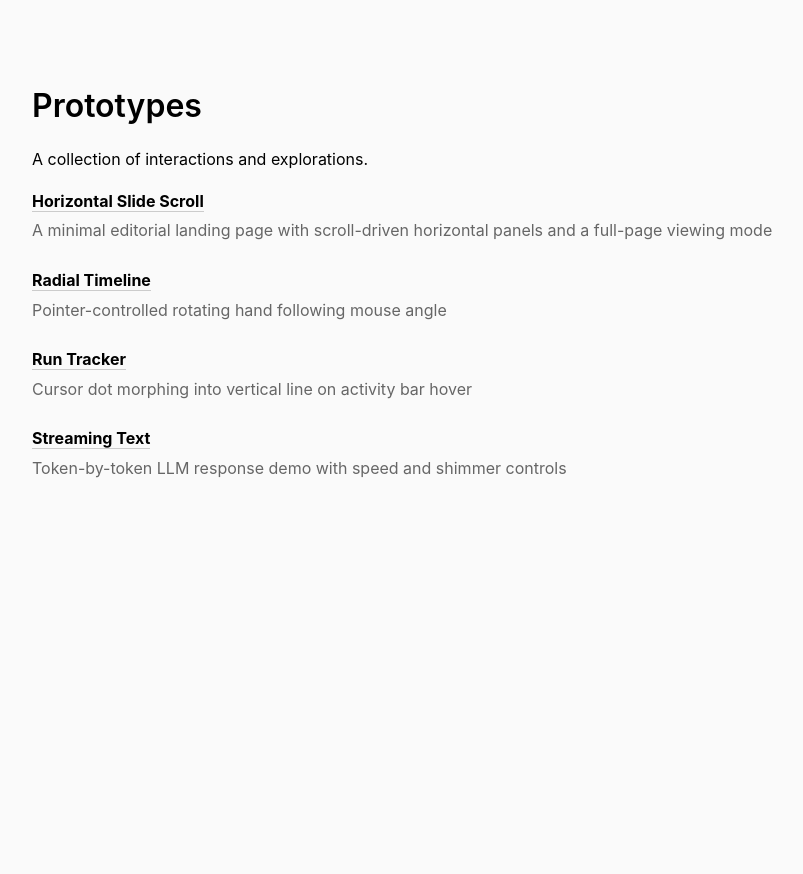
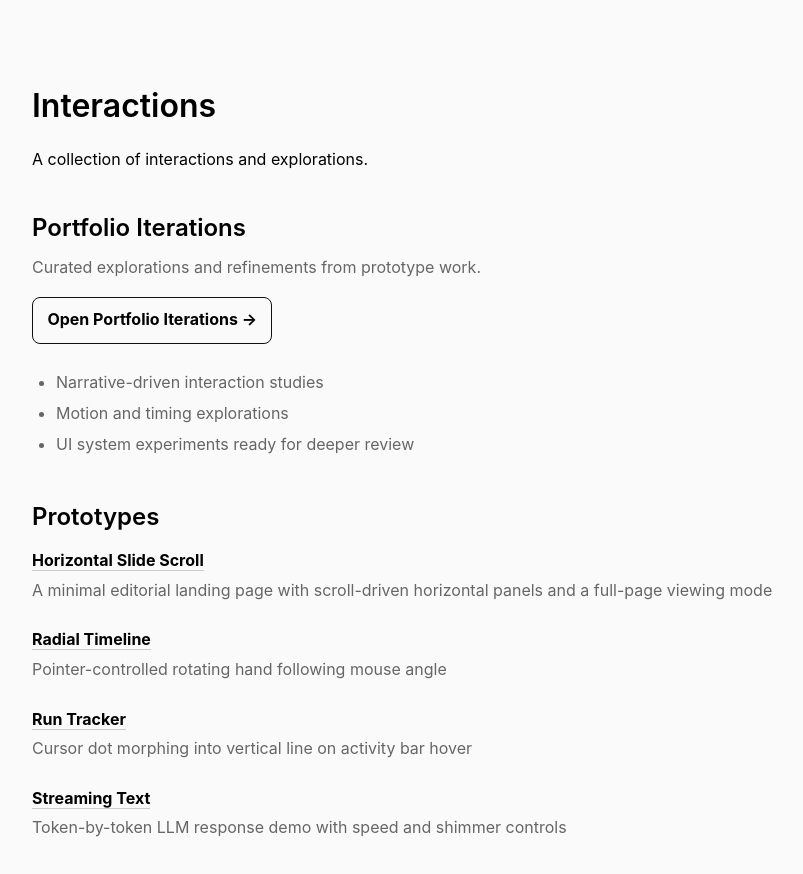
Before and after one commit to AbhinanditS/interactions, a Next.js app: page / in a window 1280 px wide. Shown: the top 874 px of the page, without its empty margins (208-1011 px from the left). Before the commit the page ends 800 px from the top, so only its background shows below. Built offline with nearby package versions, Linux system fonts and the light colour scheme.

Commit message:
Refactor home page into portfolio and prototype sections

```diff
--- a/app/page.tsx
+++ b/app/page.tsx
@@ -1,12 +1,49 @@
 import { prototypes } from "./prototypes/data";
 import Link from "next/link";
+
+const portfolioHighlights = [
+  "Narrative-driven interaction studies",
+  "Motion and timing explorations",
+  "UI system experiments ready for deeper review",
+];
 
 export default function PrototypesIndex() {
   return (
     <main style={{ maxWidth: "800px", margin: "0 auto" }}>
-      <h1>Prototypes</h1>
+      <h1>Interactions</h1>
       <p>A collection of interactions and explorations.</p>
 
+      <section style={{ marginBottom: "2.5rem" }}>
+        <h2 style={{ marginBottom: "0.5rem" }}>Portfolio Iterations</h2>
+        <p style={{ color: "#666", marginTop: 0 }}>
+          Curated explorations and refinements from prototype work.
+        </p>
+
+        <Link
+          href="/portfolio"
+          style={{
+            display: "inline-block",
+            fontWeight: 700,
+            padding: "0.6rem 0.9rem",
+            border: "1px solid #111",
+            borderRadius: "8px",
+            marginBottom: "0.9rem",
+          }}
+        >
+          Open Portfolio Iterations →
+        </Link>
+
+        <ul style={{ marginTop: "0.75rem", color: "#666" }}>
+          {portfolioHighlights.map((highlight) => (
+            <li key={highlight} style={{ marginBottom: "0.35rem" }}>
+              {highlight}
+            </li>
+          ))}
+        </ul>
+      </section>
+
+      <section>
+        <h2>Prototypes</h2>
         <ul style={{ listStyle: "none", marginLeft: 0 }}>
           {prototypes.map((proto) => (
             <li key={proto.slug} style={{ marginBottom: "1.5rem" }}>
@@ -19,6 +56,7 @@ export default function PrototypesIndex() {
             </li>
           ))}
         </ul>
+      </section>
     </main>
   );
 }
```
Lines whose indentation alone changed are shown as unchanged.
